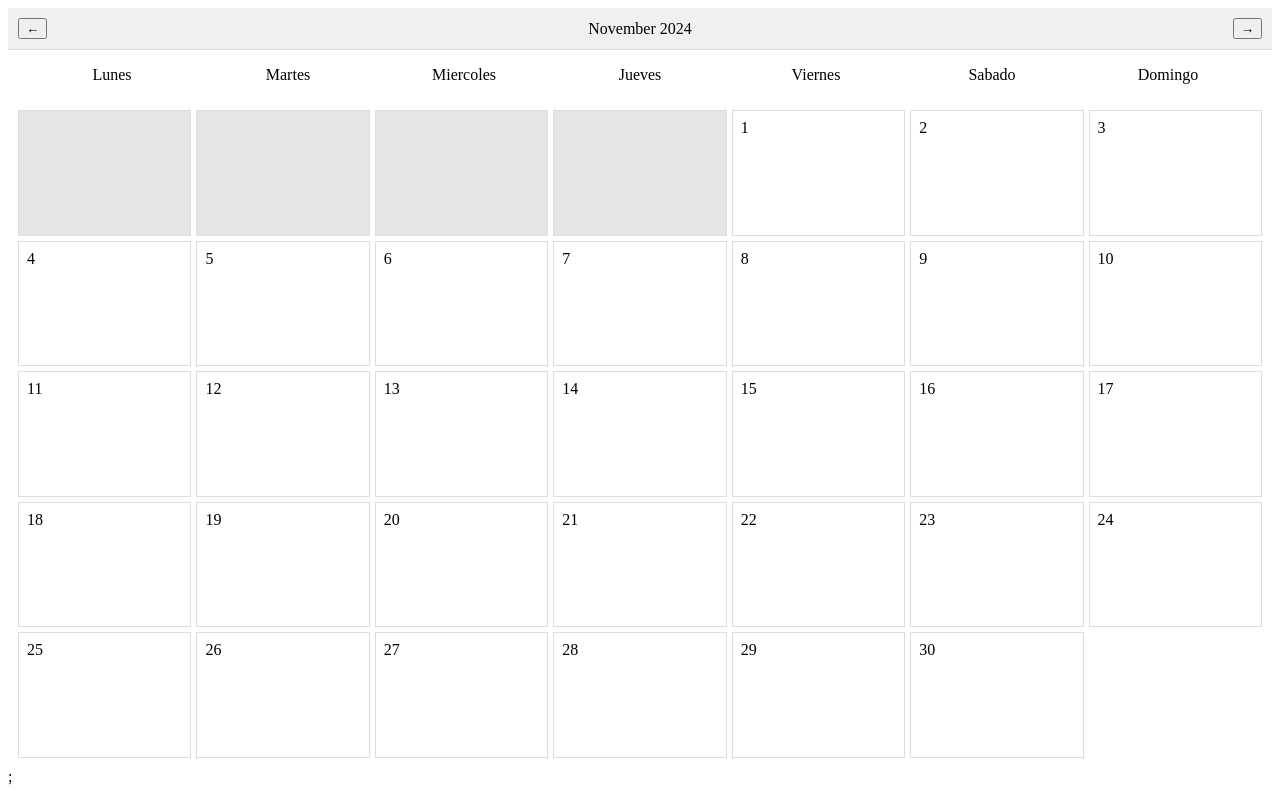
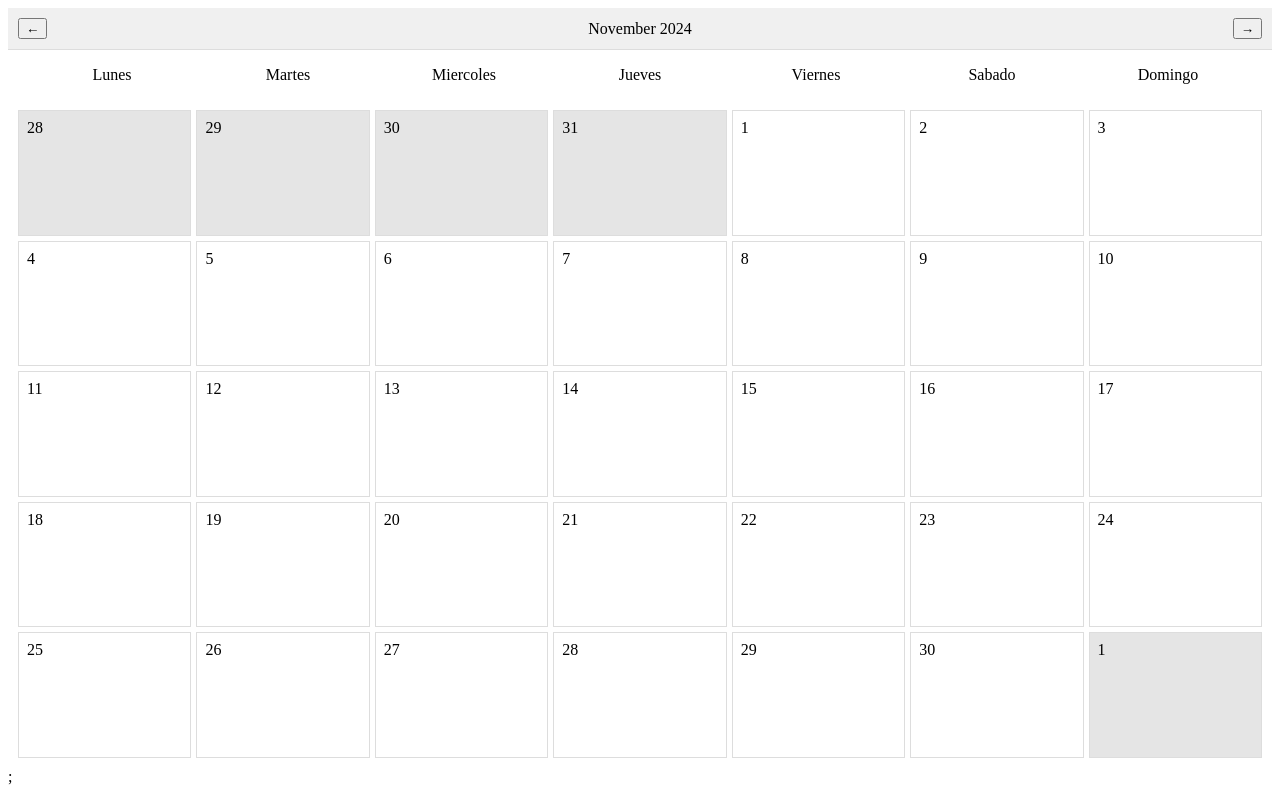
Before and after one commit to nikolasribeiro/opencalendar, a React app: page / in a window 1280 px wide. Built offline with nearby package versions, Linux system fonts and the light colour scheme.

Commit message:
days off added to current month and deleted comments

```diff
--- a/src/components/calendar.tsx
+++ b/src/components/calendar.tsx
@@ -1,7 +1,11 @@
 import React, { useState } from "react";
 import { Header } from "./header";
 import { Day } from "./day";
-import { getDaysInMonth, formatDate } from "../utils/dateUtils";
+import {
+  getDaysInMonth,
+  formatDate,
+  getDaysInPreviousMonth,
+} from "../utils/dateUtils";
 import "../styles.css";
 
 type Event = {
@@ -30,8 +34,35 @@ export const Calendar: React.FC<CalendarProps> = ({
   ).getDay();
 
   const daysInMonth = getDaysInMonth(currentDate);
-  const emptyDays = Array.from({ length: firstDayOfMonth }, (_, index) => (
-    <div key={`empty-${index}`} className="calendar-day empty" />
+  const lastDayOfPreviousMonth = getDaysInPreviousMonth(currentDate);
+
+  const daysFromPreviousMonth = Array.from(
+    { length: firstDayOfMonth },
+    (_, index) => lastDayOfPreviousMonth - firstDayOfMonth + index + 1
+  );
+
+  const previousMonthDays = daysFromPreviousMonth.map((day) => (
+    <div key={`prev-${day}`} className="calendar-day empty">
+      <span className="calendar-date">{day}</span>
+    </div>
+  ));
+
+  const lastDayOfMonth = new Date(
+    currentDate.getFullYear(),
+    currentDate.getMonth() + 1,
+    0
+  ).getDay();
+  const daysToFill = 7 - lastDayOfMonth;
+
+  const nextMonthDays = Array.from(
+    { length: daysToFill },
+    (_, index) => index + 1
+  );
+
+  const nextMonthDaysRendered = nextMonthDays.map((day) => (
+    <div key={`next-${day}`} className="calendar-day empty">
+      <span className="calendar-date">{day}</span>
+    </div>
   ));
 
   const monthName = currentDate.toLocaleString("default", { month: "long" });
@@ -53,7 +84,7 @@ export const Calendar: React.FC<CalendarProps> = ({
       <Header month={monthName} year={year} onNavigate={navigate} />
       <div className="calendar-days">
         {[
-          ...emptyDays, // Días vacíos
+          ...previousMonthDays,
           ...daysInMonth.map((day) => {
             const event = events.find((e) => e.date === day.date);
             return (
@@ -70,6 +101,7 @@ export const Calendar: React.FC<CalendarProps> = ({
               />
             );
           }),
+          ...nextMonthDaysRendered,
         ]}
       </div>
     </div>
--- a/src/styles.css
+++ b/src/styles.css
@@ -1,13 +1,13 @@
 .calendar {
   display: flex;
-  flex-direction: column; /* Para organizar encabezado y días */
-  width: 100%; /* Ocupa el 100% del ancho del contenedor */
-  height: 100%; /* Ocupa el 100% del alto del contenedor */
-  box-sizing: border-box; /* Asegura que padding y border no afecten el tamaño */
+  flex-direction: column;
+  width: 100%;
+  height: 100%;
+  box-sizing: border-box;
 }
 
 .calendar-header {
-  flex: 0 0 auto; /* El encabezado tiene tamaño fijo */
+  flex: 0 0 auto;
   display: flex;
   justify-content: space-between;
   align-items: center;
@@ -17,10 +17,10 @@
 }
 
 .calendar-days {
-  flex: 1 1 auto; /* Los días ocupan el espacio restante */
+  flex: 1 1 auto;
   display: grid;
-  grid-template-columns: repeat(7, 1fr); /* 7 columnas para los días de la semana */
-  grid-auto-rows: 1fr; /* Altura uniforme para cada fila */
+  grid-template-columns: repeat(7, 1fr);
+  grid-auto-rows: 1fr;
   gap: 5px;
   padding: 10px;
   background-color: #fff;
--- a/src/utils/dateUtils.ts
+++ b/src/utils/dateUtils.ts
@@ -20,3 +20,12 @@ export const formatDate = (date: Date, day: number) => {
   const dayString = String(day).padStart(2, "0");
   return `${year}-${month}-${dayString}`;
 };
+
+export const getDaysInPreviousMonth = (currentDate: Date) => {
+  const previousMonthDate = new Date(
+    currentDate.getFullYear(),
+    currentDate.getMonth(),
+    0
+  );
+  return previousMonthDate.getDate();
+};
```
